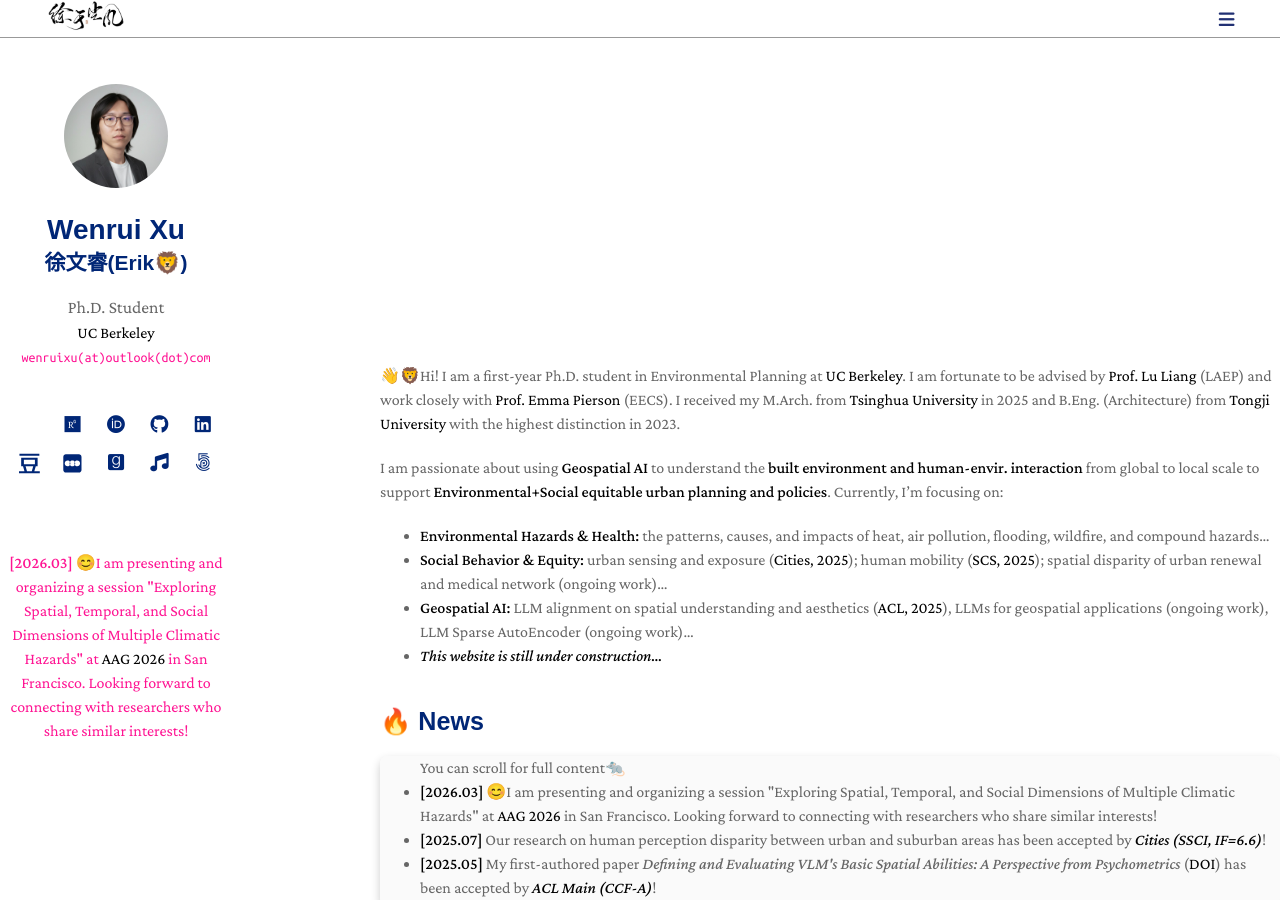
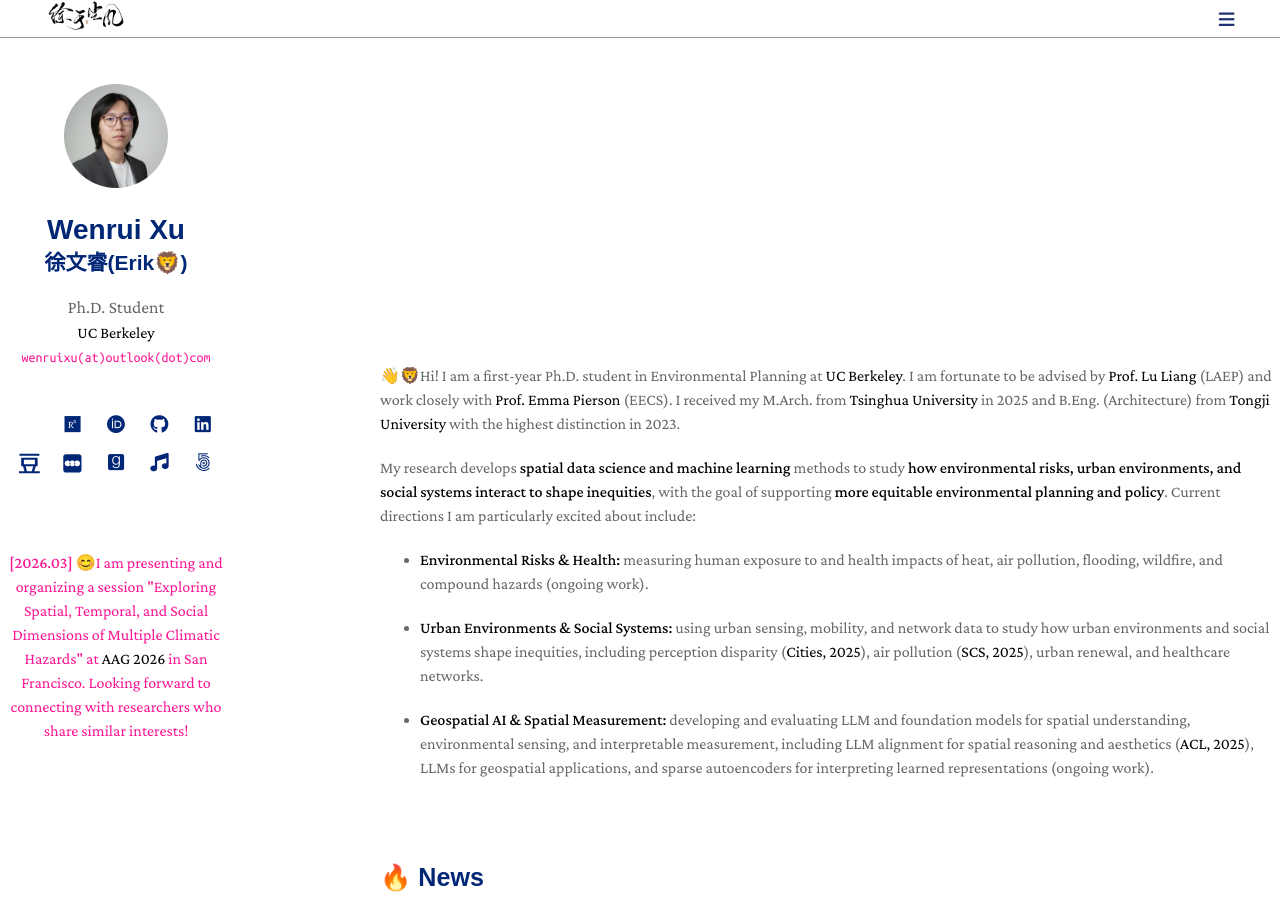
Before and after one commit to ruaruaxu/ruaruaxu.github.io, a Jekyll site: the page built from index.md, in a window 1280 px wide and 900 px high. Built offline with Jekyll 4.4.1, drawn with Linux system fonts in a browser that asks for light colours; a style sheet for code colours, icons or effects is not loaded.

Commit message:
Update index.md

```diff
--- a/index.md
+++ b/index.md
@@ -147,12 +147,14 @@ layout: homepage
 
 👋🦁Hi! I am a first-year Ph.D. student in Environmental Planning at [UC Berkeley](https://www.berkeley.edu/). I am fortunate to be advised by [Prof. Lu Liang](https://sites.google.com/site/liang3mlab/people/prof-lu-liang) (LAEP) and work closely with [Prof. Emma Pierson](https://people.eecs.berkeley.edu/~emmapierson/) (EECS). I received my M.Arch. from [Tsinghua University](https://www.tsinghua.edu.cn/en/) in 2025 and B.Eng. (Architecture) from [Tongji University](https://caup.tongji.edu.cn/caupen/main.htm) with the highest distinction in 2023.
 
-I am passionate about using **Geospatial AI** to understand the **built environment and human-envir. interaction** from global to local scale to support **Environmental+Social equitable urban planning and policies**. Currently, I'm focusing on:
+My research develops **spatial data science and machine learning** methods to study **how environmental risks, urban environments, and social systems interact to shape inequities**, with the goal of supporting **more equitable environmental planning and policy**. Current directions I am particularly excited about include:
 
-- **Environmental Hazards & Health:** the patterns, causes, and impacts of heat, air pollution, flooding, wildfire, and compound hazards...
-- **Social Behavior & Equity:** urban sensing and exposure ([Cities, 2025](https://wenruixu.com/assets/files/publication/j.cities.2025.106278.pdf)); human mobility ([SCS, 2025](https://wenruixu.com/assets/files/publication/xuSpatiotemporalImpactsPurposespecific2025.pdf)); spatial disparity of urban renewal and medical network (ongoing work)...
-- **Geospatial AI:** LLM alignment on spatial understanding and aesthetics ([ACL, 2025](https://aclanthology.org/2025.acl-long.567/)), LLMs for geospatial applications (ongoing work), LLM Sparse AutoEncoder (ongoing work)...
-- ***This website is still under construction...***
+- **Environmental Risks & Health:** measuring human exposure to and health impacts of heat, air pollution, flooding, wildfire, and compound hazards (ongoing work).
+
+- **Urban Environments & Social Systems:** using urban sensing, mobility, and network data to study how urban environments and social systems shape inequities, including perception disparity ([Cities, 2025](https://wenruixu.com/assets/files/publication/j.cities.2025.106278.pdf)), air pollution ([SCS, 2025](https://wenruixu.com/assets/files/publication/xuSpatiotemporalImpactsPurposespecific2025.pdf)), urban renewal, and healthcare networks.
+
+- **Geospatial AI & Spatial Measurement:** developing and evaluating LLM and foundation models for spatial understanding, environmental sensing, and interpretable measurement, including LLM alignment for spatial reasoning and aesthetics ([ACL, 2025](https://aclanthology.org/2025.acl-long.567/)), LLMs for geospatial applications, and sparse autoencoders for interpreting learned representations (ongoing work).
+
  <br>
 
 
```
